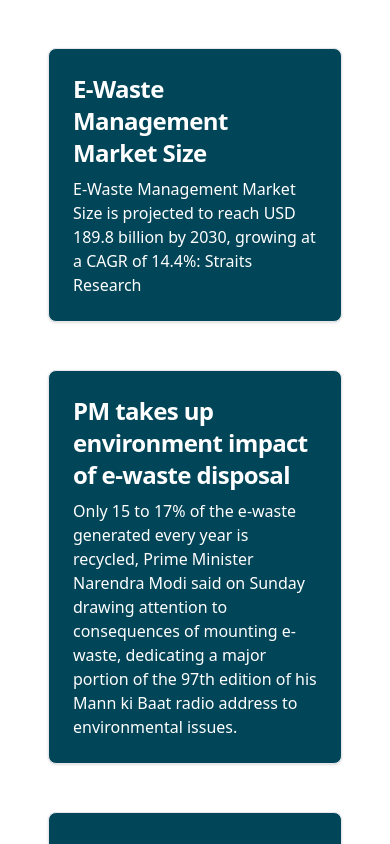
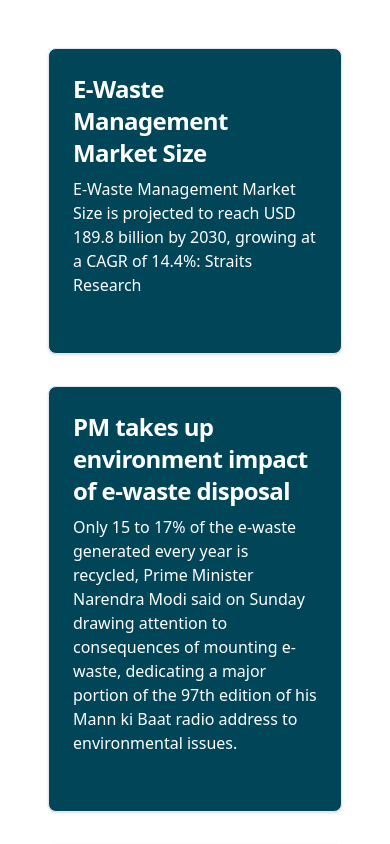
Before and after one commit to adityavag/Green-Gadgets, a React (Vite) app: page /news in a window 390 px wide. Shown: the top 844 px of the page. Built offline with nearby package versions, Linux system fonts and the light colour scheme.

Commit message:
fix/Responsiveness issue of cards

```diff
--- a/src/components/NewsCard.jsx
+++ b/src/components/NewsCard.jsx
@@ -2,8 +2,8 @@ import React from 'react';
 
 const NewsCard = (props) => {
     return (
-        <a href={props.link}>
-            <div className="block max-w-full m-4 p-6 border border-gray-200 rounded-lg shadow  mb-8 bg-[#014558]">
+        <a href={props.link} className='my-4'>
+            <div className="block max-w-full min-h-full mx-4 p-6 border border-gray-200 rounded-lg shadow  mb-8 bg-[#014558]">
                 <h5 className="mb-2 text-2xl text-white font-semibold tracking-tight">{props.title}</h5>
                 <p className="font-normal text-white">{props.description}</p>
             </div>
```
